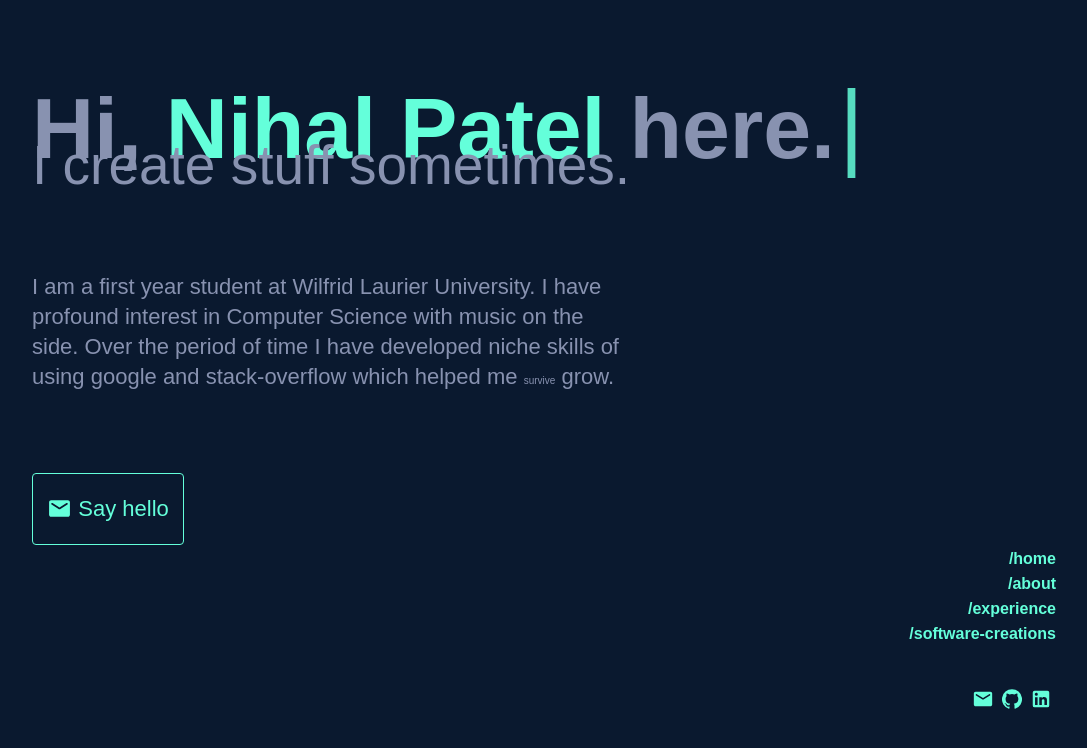
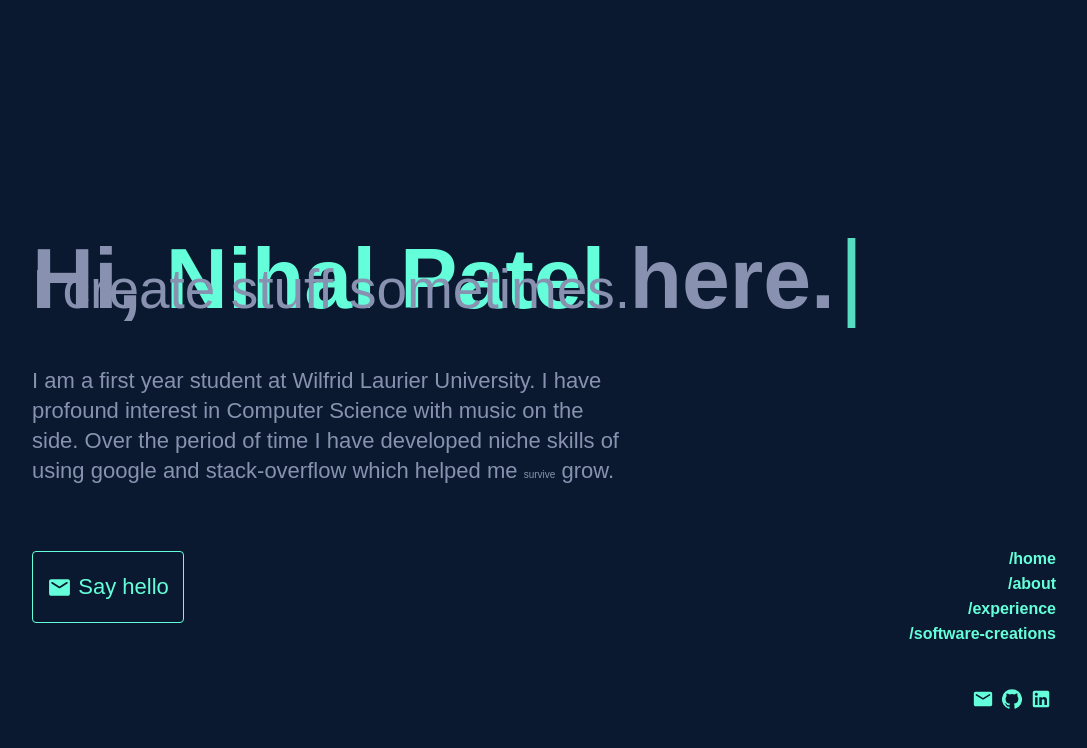
Before and after one commit to Nihal-P/reactapp, a JavaScript app: page / in a window 1280 px wide. Shown: the top 748 px of the page, without its empty margins (160-1247 px from the left). Built offline with nearby package versions, Linux system fonts and the light colour scheme; the HTML template or start-up script is replaced by a standard one; a web font is replaced by a local one.

Commit message:
added canvas

```diff
--- a/src/Intro.css
+++ b/src/Intro.css
@@ -11,18 +11,24 @@
 
 }
 
+.canvas{
+  color: green;
+  width: 200!important;
+  height: 180px;
+}
+
 .Typist {
     color: #a8b2d1;
     text-align: center;
     font-size: 96px;
-    /* margin-top: 60px; */
+    margin-top: -30px;
     height: auto;
     width: auto;
     padding: 0;
     border-radius: 0;
   }
   .Typist .Cursor--blinking {
-    color: #64ffda;;
+    color: #64ffda;
     padding-left: 4px;
     line-height: 114px;
   }
@@ -69,7 +75,7 @@
     text-align: left;
     width: 1224px;
     padding: 0;
-    margin-top: -60px;
+    margin-top: -86px;
 }
 .intropar {
     color:#8892B0;
@@ -77,14 +83,15 @@
     max-width: 55%;
     font-size: 22px;
     line-height: 30px;
-    margin-top:-16px;
+    padding-bottom: 50px;
+    margin-top:-46px;
 }
 
 .strikedout {font-size: 10px;}
 
 .emailink {
     border: 1px solid #64ffda;
-    margin-top: 5%;
+    margin-top: -1%;
     border-radius: 4px;
     display: flex;
     justify-content: center;
@@ -92,6 +99,7 @@
     height: 70px;
     width: 150px;
     text-decoration: none;
+
     /* color: #64ffda;
     text-decoration: none;
 
--- a/src/Intro.js
+++ b/src/Intro.js
@@ -5,6 +5,7 @@ import Typist from 'react-typist';
 const Intro = () => {
     return (
         <div id="intro">
+            <div className="canvas"></div>
             <Typist avgTypingDelay={120} >
             <h2 className="nameLine">Hi, <span className="name">Nihal Patel</span> here.</h2>
             </Typist>
```
